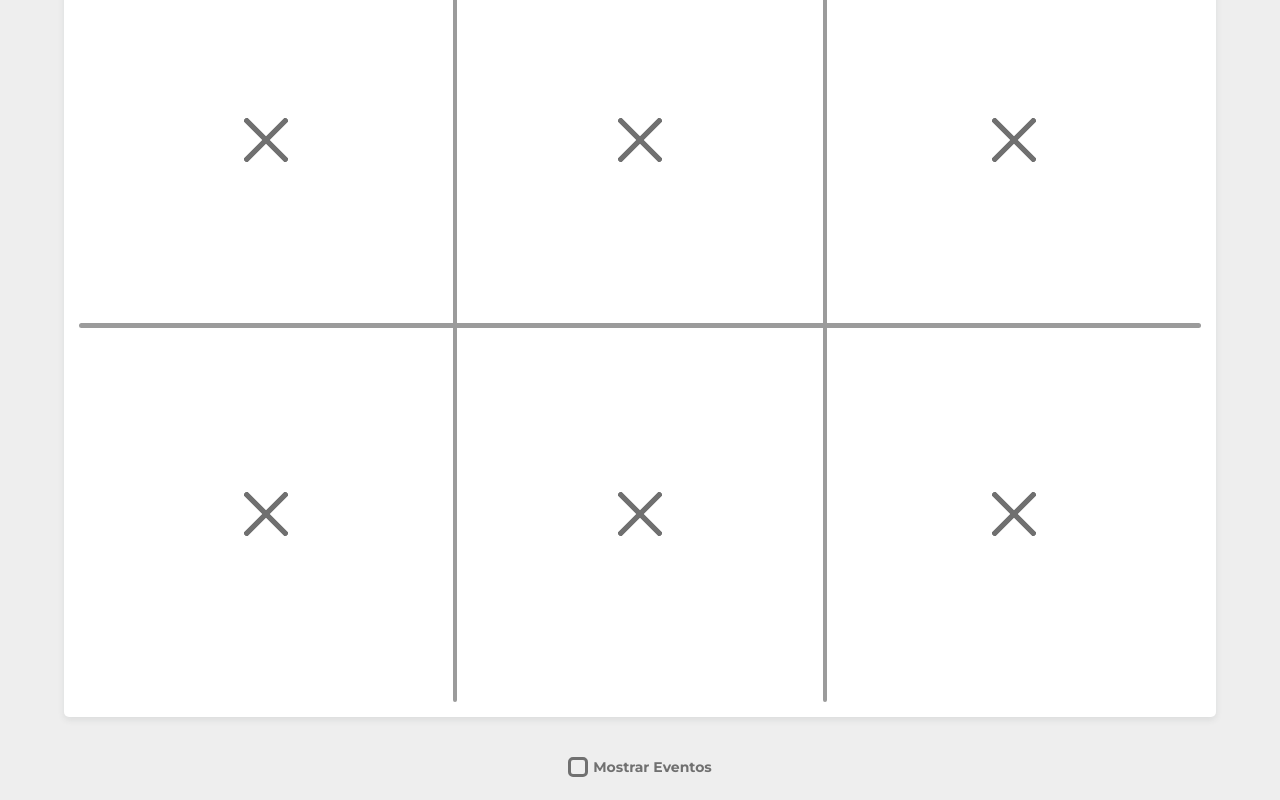
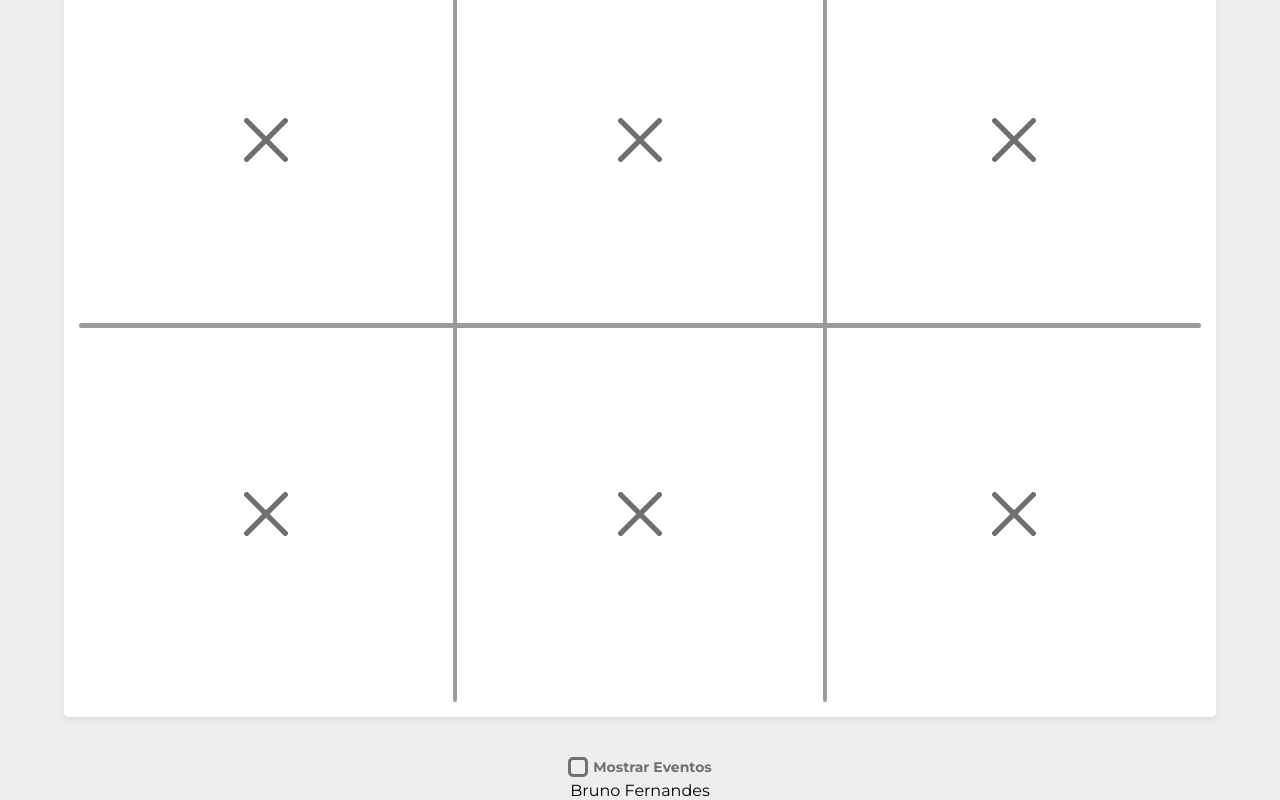
Before and after one commit to BrunoViveiros/CollabCode, a React (Create React App) app: page / in a window 1280 px wide. Shown: the part 582-1382 px from the top of the page. Built offline with nearby package versions, Linux system fonts and the light colour scheme.

Commit message:
Criado o object About

```diff
--- a/src/App.js
+++ b/src/App.js
@@ -3,6 +3,7 @@ import React from "react";
 import "./App.css";
 
 import Checkbox from "./objects/Checkbox";
+import About from "./objects/About";
 
 import Header from "./components/Header";
 import Hashtag from "./components/Hashtag";
@@ -12,6 +13,8 @@ const App = () => (
     <Header />
     <Hashtag />
     <Checkbox id="show" value="show" content="Mostrar Eventos" />
+
+    <About />
   </main>
 );
 
--- /dev/null
+++ b/src/objects/About/index.js
@@ -0,0 +1,5 @@
+import React from "react";
+
+const About = () => <article className="about">Bruno Fernandes</article>;
+
+export default About;
```
